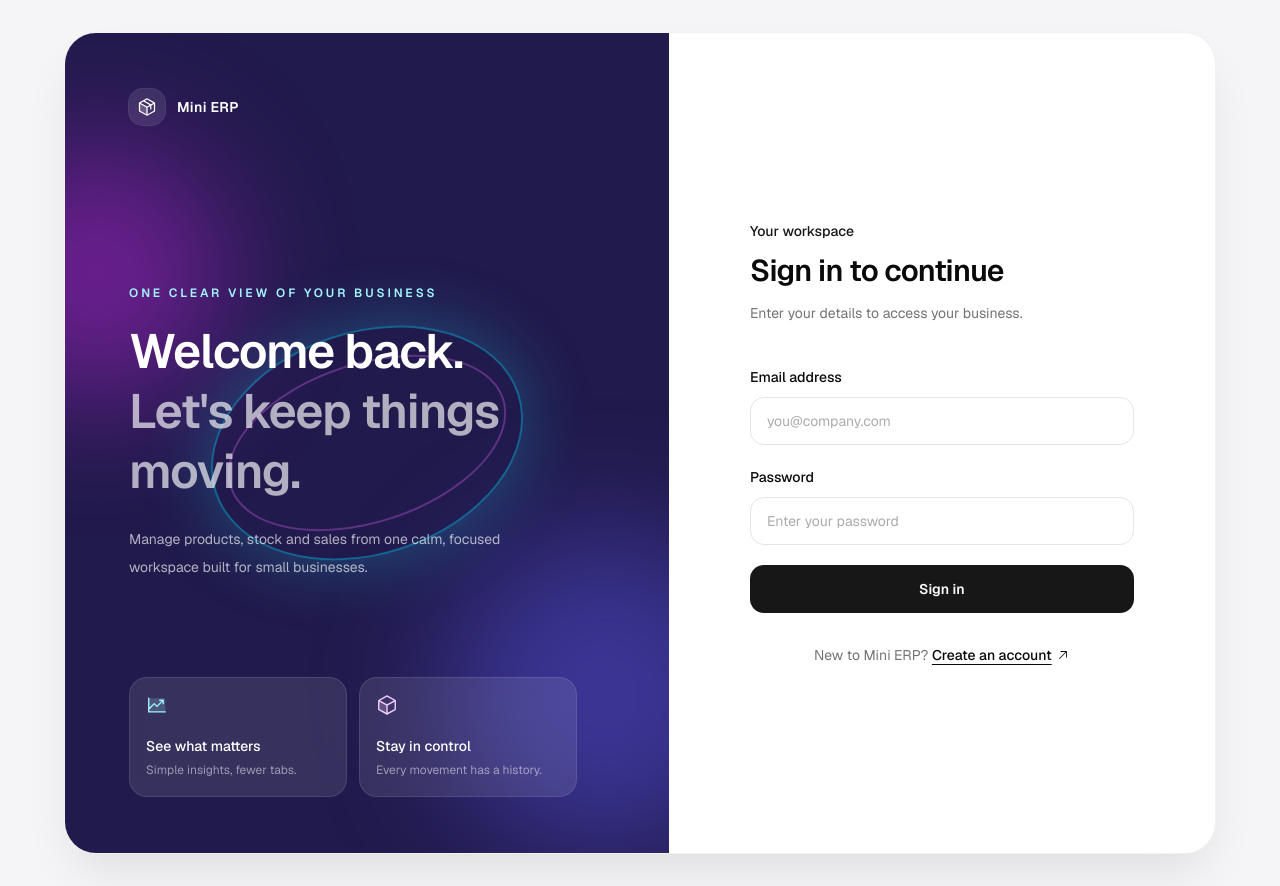
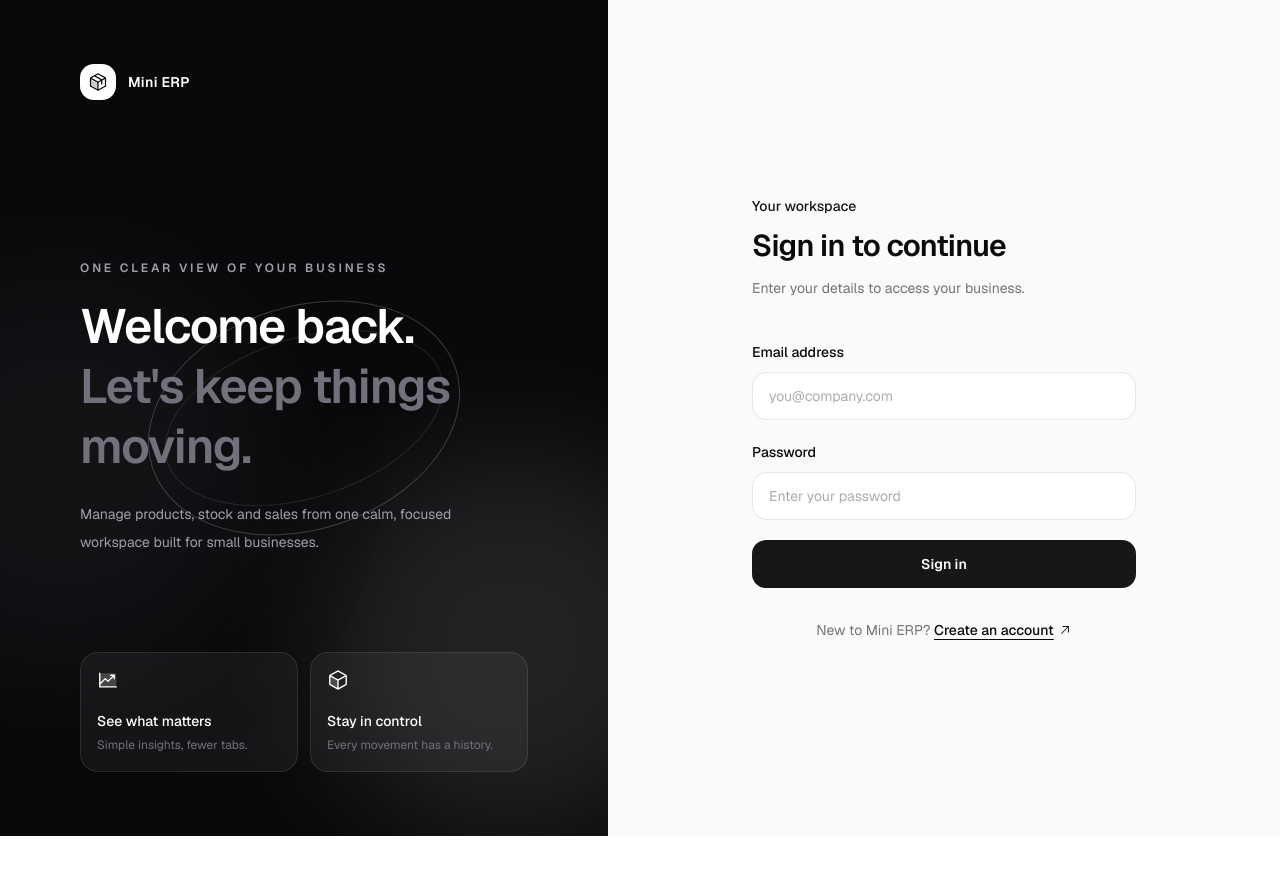
Before and after one commit to sansonpedro/mini-erp, a Next.js app: page /login in a window 1280 px wide. After the commit the page ends 836 px from the top, so only its background shows below. Built offline with nearby package versions, Linux system fonts and the light colour scheme.

Commit message:
feat(auth): make login the primary entry screen

```diff
--- a/src/app/login/page.tsx
+++ b/src/app/login/page.tsx
@@ -5,28 +5,28 @@ import { LoginForm } from "@/features/auth/components/login-form";
 
 export default function LoginPage() {
   return (
-    <main className="min-h-screen bg-[#f5f5f8] p-4 text-foreground sm:p-6 lg:p-8">
-      <section className="mx-auto grid min-h-[calc(100vh-2rem)] max-w-6xl overflow-hidden rounded-[2rem] border border-black/5 bg-background shadow-2xl shadow-black/10 sm:min-h-[calc(100vh-3rem)] lg:grid-cols-[1.05fr_0.95fr]">
-        <div className="relative isolate overflow-hidden bg-[#211a4c] px-8 py-10 text-white sm:px-12 sm:py-12 lg:px-16 lg:py-14">
-          <div className="absolute -left-24 top-28 -z-10 h-64 w-64 rounded-full bg-fuchsia-500/40 blur-3xl" />
-          <div className="absolute -right-24 bottom-0 -z-10 h-80 w-80 rounded-full bg-indigo-500/40 blur-3xl" />
-          <div className="absolute left-1/2 top-1/2 -z-10 h-56 w-80 -translate-x-1/2 -translate-y-1/2 rotate-[-18deg] rounded-[50%] border-2 border-cyan-400/40 shadow-[0_0_70px_rgba(34,211,238,0.3)]" />
-          <div className="absolute left-1/2 top-1/2 -z-10 h-40 w-72 -translate-x-1/2 -translate-y-1/2 rotate-[-18deg] rounded-[50%] border-2 border-fuchsia-400/30" />
+    <main className="min-h-screen bg-zinc-950 text-foreground">
+      <section className="grid min-h-screen bg-background lg:grid-cols-[0.95fr_1.05fr]">
+        <div className="relative isolate flex min-h-[480px] flex-col overflow-hidden bg-zinc-950 px-8 py-10 text-white sm:px-14 sm:py-14 lg:min-h-screen lg:px-20 lg:py-16">
+          <div className="absolute -left-32 top-1/3 -z-10 size-96 rounded-full bg-zinc-700/20 blur-3xl" />
+          <div className="absolute -right-24 bottom-0 -z-10 size-96 rounded-full bg-white/10 blur-3xl" />
+          <div className="absolute left-1/2 top-1/2 -z-10 h-56 w-80 -translate-x-1/2 -translate-y-1/2 rotate-[-18deg] rounded-[50%] border border-white/20" />
+          <div className="absolute left-1/2 top-1/2 -z-10 h-40 w-72 -translate-x-1/2 -translate-y-1/2 rotate-[-18deg] rounded-[50%] border border-white/10" />
           <div className="flex items-center gap-3">
-            <span className="flex size-9 items-center justify-center rounded-xl bg-white/10 ring-1 ring-white/15"><Package size={20} weight="duotone" /></span>
+            <span className="flex size-9 items-center justify-center rounded-xl bg-white text-zinc-950"><Package size={20} weight="duotone" /></span>
             <span className="text-sm font-semibold tracking-wide">Mini ERP</span>
           </div>
           <div className="relative mt-24 max-w-md sm:mt-32 lg:mt-40">
-            <p className="mb-5 text-xs font-semibold uppercase tracking-[0.24em] text-cyan-200">One clear view of your business</p>
-            <h1 className="text-4xl font-semibold leading-tight tracking-tight sm:text-5xl">Welcome back.<br /><span className="text-white/65">Let&apos;s keep things moving.</span></h1>
-            <p className="mt-6 max-w-sm text-sm leading-7 text-white/65">Manage products, stock and sales from one calm, focused workspace built for small businesses.</p>
+            <p className="mb-5 text-xs font-semibold uppercase tracking-[0.24em] text-zinc-400">One clear view of your business</p>
+            <h1 className="text-4xl font-semibold leading-tight tracking-tight sm:text-5xl">Welcome back.<br /><span className="text-zinc-500">Let&apos;s keep things moving.</span></h1>
+            <p className="mt-6 max-w-sm text-sm leading-7 text-zinc-400">Manage products, stock and sales from one calm, focused workspace built for small businesses.</p>
           </div>
           <div className="relative mt-16 grid max-w-md gap-3 sm:mt-24 sm:grid-cols-2">
-            <div className="rounded-2xl border border-white/10 bg-white/10 p-4 backdrop-blur-sm"><ChartLineUp size={22} className="mb-5 text-cyan-200" weight="duotone" /><p className="text-sm font-medium">See what matters</p><p className="mt-1 text-xs leading-5 text-white/50">Simple insights, fewer tabs.</p></div>
-            <div className="rounded-2xl border border-white/10 bg-white/10 p-4 backdrop-blur-sm"><Cube size={22} className="mb-5 text-fuchsia-200" weight="duotone" /><p className="text-sm font-medium">Stay in control</p><p className="mt-1 text-xs leading-5 text-white/50">Every movement has a history.</p></div>
+            <div className="rounded-2xl border border-white/10 bg-white/5 p-4 backdrop-blur-sm"><ChartLineUp size={22} className="mb-5 text-white" weight="duotone" /><p className="text-sm font-medium">See what matters</p><p className="mt-1 text-xs leading-5 text-zinc-500">Simple insights, fewer tabs.</p></div>
+            <div className="rounded-2xl border border-white/10 bg-white/5 p-4 backdrop-blur-sm"><Cube size={22} className="mb-5 text-white" weight="duotone" /><p className="text-sm font-medium">Stay in control</p><p className="mt-1 text-xs leading-5 text-zinc-500">Every movement has a history.</p></div>
           </div>
         </div>
-        <div className="flex items-center justify-center px-7 py-12 sm:px-14 lg:px-16">
+        <div className="flex items-center justify-center bg-zinc-50 px-7 py-12 sm:px-14 lg:px-20">
           <div className="w-full max-w-sm">
             <div className="mb-10"><p className="text-sm font-medium text-primary">Your workspace</p><h2 className="mt-3 text-3xl font-semibold tracking-tight">Sign in to continue</h2><p className="mt-3 text-sm leading-6 text-muted-foreground">Enter your details to access your business.</p></div>
             <LoginForm />
--- a/src/app/page.tsx
+++ b/src/app/page.tsx
@@ -1,27 +1,5 @@
-import Link from "next/link";
-import { Package } from "@phosphor-icons/react/dist/ssr";
-import { buttonVariants } from "@/components/ui/button";
+import { redirect } from "next/navigation";
 
 export default function Home() {
-  return (
-    <main className="flex min-h-screen flex-col items-center justify-center p-8 bg-background text-foreground font-sans">
-      <div className="flex flex-col items-center gap-4 text-center max-w-lg">
-        <div className="rounded-full bg-primary/10 p-4 text-primary">
-          <Package size={48} weight="duotone" />
-        </div>
-        <h1 className="text-3xl font-bold tracking-tight">Mini ERP</h1>
-        <p className="text-muted-foreground text-sm leading-relaxed">
-          A multi-tenant mini ERP for small businesses. Companies manage products, stock and sales in one place, and stock updates automatically with every sale.
-        </p>
-        <div className="mt-2 flex items-center gap-3">
-          <Link className={buttonVariants()} href="/signup">
-            Create your account
-          </Link>
-          <Link className={buttonVariants({ variant: "outline" })} href="/login">
-            Sign in
-          </Link>
-        </div>
-      </div>
-    </main>
-  );
+  redirect("/login");
 }
```
